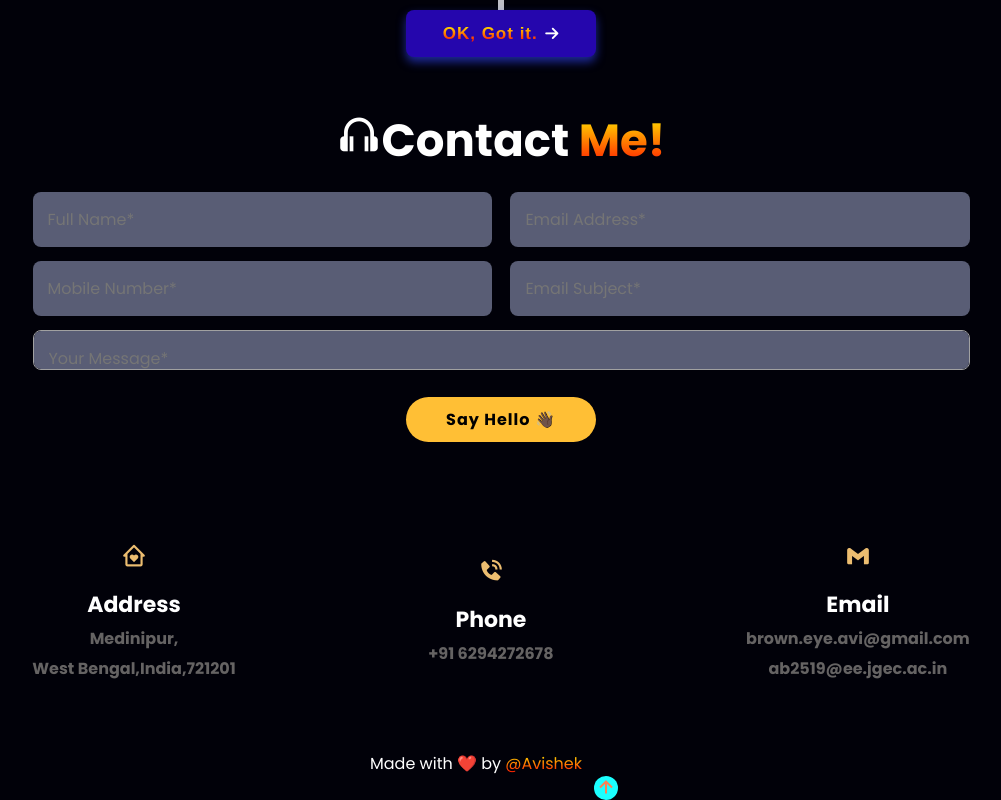
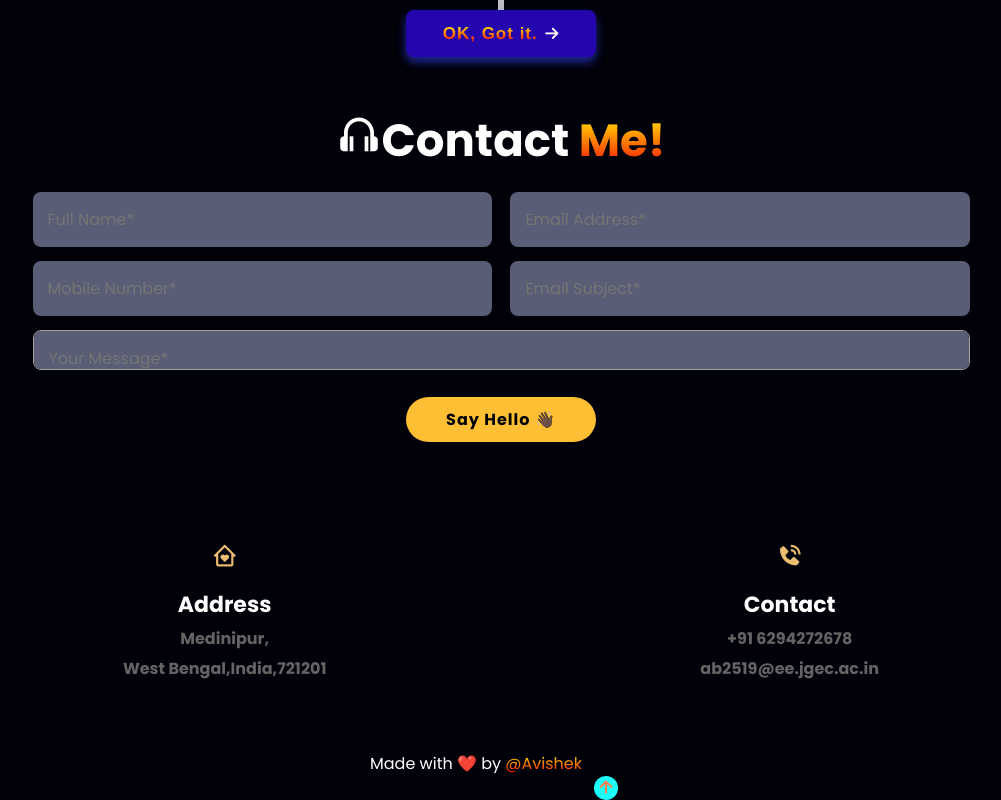
Before and after one commit to Avishekjgec/portfolio, a plain HTML site: page index.html in a window 1280 px wide. Shown: the part 4496-5296 px from the top of the page, without its empty margins (164-1165 px from the left). Drawn offline with nearby package versions, Linux system fonts and the light colour scheme.

Commit message:
Update index.html

```diff
--- a/index.html
+++ b/index.html
@@ -511,18 +511,11 @@ if (window.matchMedia && window.matchMedia('(prefers-color-scheme: dark)').match
         <h2>
             <i class='bx bxs-phone-call' style="color:rgb(236, 189, 112);"  ></i>
         </h2>
-        <h4>Phone</h4>
+        <h4>Contact</h4>
         <p>+91 6294272678</p>
+          <p>ab2519@ee.jgec.ac.in</p>
       </div>
-      <div class="width-33">
-        <h2>
-            <i class='bx bxl-gmail' style="color: rgb(236, 189, 112);"   ></i>
-        </h2>
-        <h4>Email</h4>
-        <p>brown.eye.avi@gmail.com</p>
-        <p>ab2519@ee.jgec.ac.in</p>
 
-      </div>
     </div>
 
 
```
